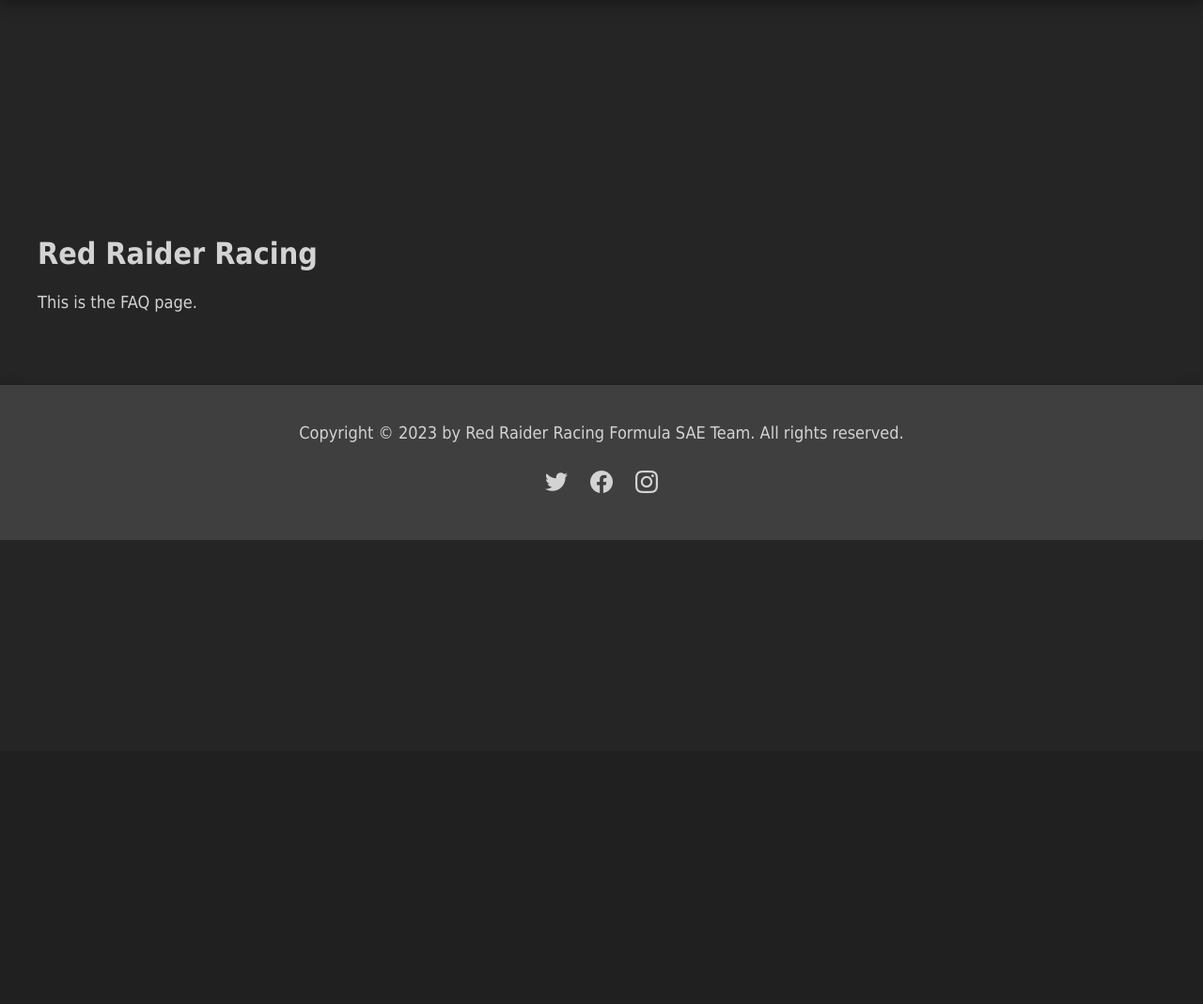
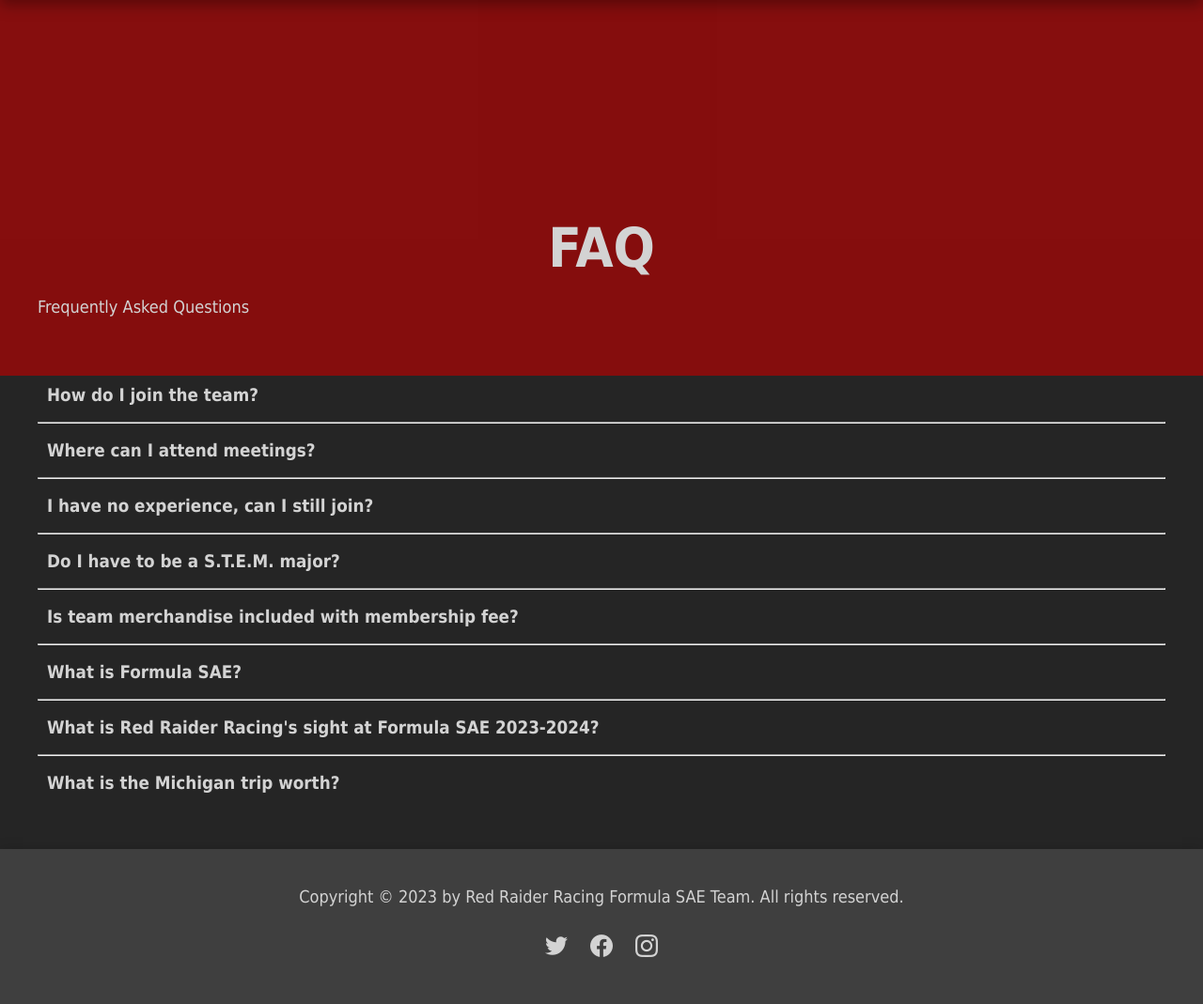
Before and after one commit to Red-Raider-Racing/Website, a Django app: page /faq/ in a window 1280 px wide. Shown: the whole page at 94% size. Before the commit the page ends 575 px from the top, so only its background shows below. Run offline with Django 4.2, Linux system fonts and the light colour scheme.

Commit message:
started FAQ page

```diff
--- a/RRRApp/static/css/style.css
+++ b/RRRApp/static/css/style.css
@@ -467,3 +467,31 @@ p{
     max-width: 40%;
     margin: 0px;
 }
+
+.FAQCover {
+    width:100%;
+    height: 400px; /* Adjust the height of your logo */
+    background-color: var(--secondary-color); /* Add your preferred background color */
+}
+
+.FAQSection{
+    max-width: 1200px;
+    margin: 0 auto;
+}
+
+.faq {
+    padding: 10px;
+    cursor: pointer;
+    margin: 0px;
+}
+
+.answer {
+    display: none;
+    padding: 0px 40px;
+    opacity: 0;
+    transition: opacity 0.5s;
+}
+
+.FAQSection p{
+    margin: 5px;
+}
--- a/RRRApp/static/js/script.js
+++ b/RRRApp/static/js/script.js
@@ -1,4 +1,36 @@
 document.addEventListener("DOMContentLoaded", function() {
+    const questions = document.querySelectorAll(".faq");
+
+    questions.forEach(question => {
+      question.addEventListener("click", function() {
+        const answer = this.nextElementSibling;
+
+        if (answer.style.display === "block") {
+          answer.style.opacity = 0;
+          setTimeout(() => {
+            answer.style.display = "none";
+          }, 20);
+        } else {
+          questions.forEach(q => {
+            if (q !== this) {
+              q.classList.remove("active");
+              const otherAnswer = q.nextElementSibling;
+              otherAnswer.style.opacity = 0;
+              setTimeout(() => {
+                otherAnswer.style.display = "none";
+              }, 20);
+            }
+          });
+
+          this.classList.add("active");
+
+          answer.style.display = "block";
+          setTimeout(() => {
+            answer.style.opacity = 1;
+          }, 10);
+        }
+      });
+    });
     // Function to check if an element is intersecting the viewport
     function isElementIntersecting(entry) {
     return entry.isIntersecting || entry.intersectionRatio > 0;
@@ -36,6 +68,7 @@ document.addEventListener("DOMContentLoaded", function() {
     cars.forEach(function(car) {
     observer.observe(car);
     });
+
 });
 
 
--- a/RRRApp/templates/faq.html
+++ b/RRRApp/templates/faq.html
@@ -4,13 +4,80 @@
 <head>
 
 </head>
+<script>
+    const faqQuestions = document.querySelectorAll('.faq-question');
+    faqQuestions.forEach(question => {
+        question.addEventListener('click', () => {
+            const answer = question.querySelector('.faq-answer');
+            answer.classList.toggle('visible');
+        });
+    });
+</script>
 <body>
-    <main>
+    <div class="FAQCover">
         <div class="pageTitle">
-            <h1>Red Raider Racing</h1>
-            <p>This is the FAQ page.</p>
+            <h1 class="teamTitle">FAQ</h1>
+            <p>Frequently Asked Questions</p>
         </div>
-    </main>
+    </div>
+    <div class="FAQSection">
+        <div class="question">
+            <h3 class="faq">How do I join the team?</h3>
+            <div class="answer" id="join">
+                <p>First, apply to join on our <a href="https://techconnect.dsa.ttu.edu/organization/redraiderracing">Tech Connect</a> profile. You would also need to attend one of our general meetings. If you are unable to do so, please reach out to us on our contact page to start getting involved!</p>
+            </div>
+        </div>
+        <hr>
+        <div class="question">
+            <h3 class="faq">Where can I attend meetings?</h3>
+            <div class="answer">
+                <p>Our general meetings are hosted in person in the Mechanical Engineering North Building in room 132 (or else specified) and members will have opportunity to interact with admin and design annoucements.<br><br>Apply and become a perspective member on our Tech Connect profile to receive access to these meetings and weekly updates.</p>
+            </div>
+        </div>
+        <hr>
+        <div class="question">
+            <h3 class="faq">I have no experience, can I still join?</h3>
+            <div class="answer">
+                <p>Absolutely! Red Raider Racing welcomes all levels of experience. Our team takes pride in its ability to develop professionals across all fields, and will take you through the process of learning new skills and becoming an experienced team member.<br><br>The only requirements are commitment and passion!</p>
+            </div>
+        </div>
+        <hr>
+        <div class="question">
+            <h3 class="faq">Do I have to be a S.T.E.M. major?</h3>
+            <div class="answer">
+                <p>No, all majors are welcome to join this organization. There are multiple branches of student academics that we equip for necessary project execution! Reach out to us and learn how you can apply your education and material to the real world applications.</p>
+            </div>
+        </div>
+        <hr>
+        <div class="question">
+            <h3 class="faq">Is team merchandise included with membership fee?</h3>
+            <div class="answer">
+                <p>No, we do not supply any team apparel or merchandise along with membership fees. These are separate purchases.</p>
+            </div>
+        </div>
+        <hr>
+        <div class="question">
+            <h3 class="faq">What is Formula SAE?</h3>
+            <div class="answer">
+                <p>The SAE International Formula program is an engineering design competition for undergraduate and graduate students. The competition provides praticipants with the opportunity to enhance their engineering design and project management skills by applying learned classroom theories in a challenging competition. The engineering design goal for teams is to develop and construct a singe-seat race car for the non-profession weekend autocross racer with the best overall package of design, construction, performance, and cost.  learn more about FSAE, visit the <a href="https://www.fsaeonline.com/page.aspx?pageid=c4c5195a-60c0-46aa-acbf-2958ef545b72">SAE International website</a>.</p>
+            </div>
+        </div>
+        <hr>
+        <div class="question">
+            <h3 class="faq">What is Red Raider Racing's sight at Formula SAE 2023-2024?</h3>
+            <div class="answer">
+                <p>After the difficult COVID-19 pandemic, the team came back to the 2022 Formula SAE competition and received beneficial feedback on some of our design decisions, business and team structure to apply to future year. This season we will strive to apply as many pointers that the judges gave us for a more performant car and better ranking at the Competition. We will continually work with sponsors this year to receive the most support possible. We have many projects in sight for this year, so if you are interested in joining the team and want to help us improve, please join on Tech Connect or reach out to us.</p>
+            </div>
+        </div>
+        <hr>
+        <div class="question">
+            <h3 class="faq">What is the Michigan trip worth?</h3>
+            <div class="answer">
+                <p>Reveal potential career paths to explore, like meeting recruiters from Tesla, SpaceX, General Motors, and more!<br><br>A chance to build and increase your resumé and portfolio. This organization can power jump your career possibilities, but only through what amount of effort you decide to give.
+                </p>
+            </div>
+        </div>
+    </div>
 </body>
 
 {% endblock %}
```
